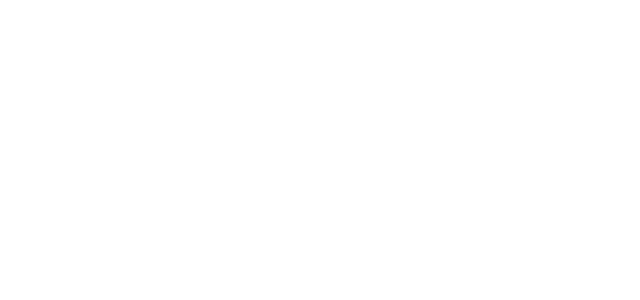
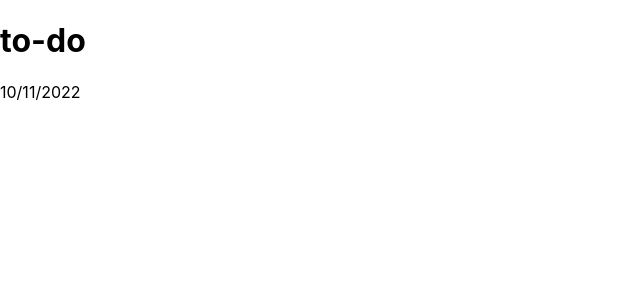
Before and after one commit to Presho99/notes-app, a React (Create React App) app: page / in a window 1280 px wide. Shown: the top 300 px of the page, without its empty margins (0-640 px from the left). Built offline with nearby package versions, Linux system fonts and the light colour scheme.

Commit message:
import Todo

```diff
--- a/src/App.js
+++ b/src/App.js
@@ -1,10 +1,11 @@
 
-import './App.css';
+import './index.css';
+import Todo from './components/Todo';
 
 function App() {
   return (
     <div className="App">
-
+      <Todo/>
     </div>
   );
 }
```
